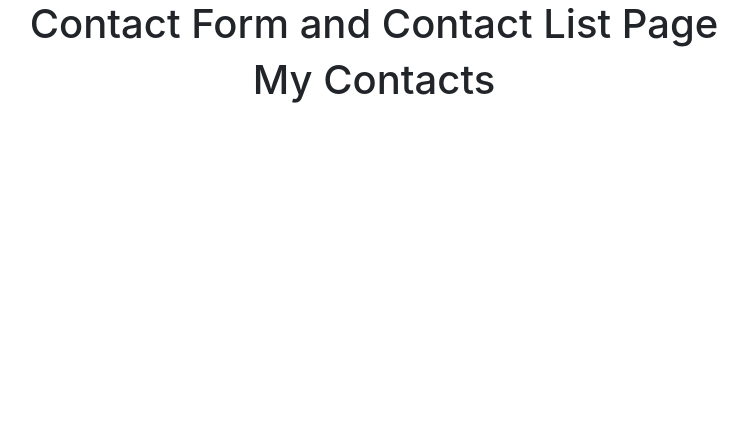
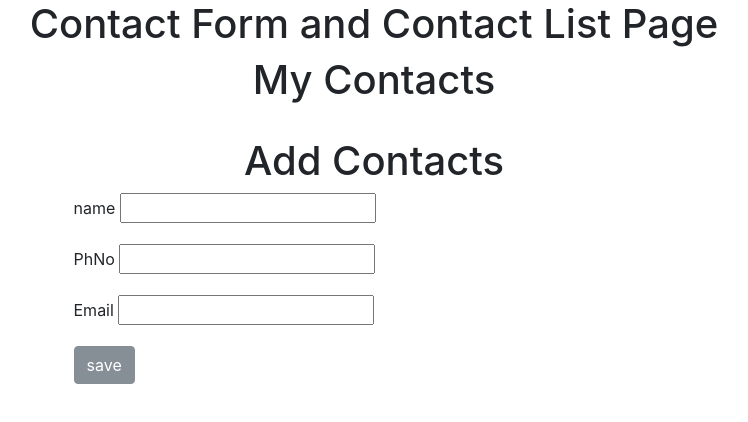
Before and after one commit to hari-kaboom/contacts-app, a website: page public/index.html in a window 1280 px wide. Shown: the whole page, without its empty margins (266-1014 px from the left). Drawn offline with nearby package versions, Linux system fonts and the light colour scheme; no server answers.

Commit message:
Update index.html

```diff
--- a/public/index.html
+++ b/public/index.html
@@ -14,7 +14,7 @@
     <script src="https://cdnjs.cloudflare.com/ajax/libs/popper.js/1.12.3/umd/popper.min.js" integrity="sha384-vFJXuSJphROIrBnz7yo7oB41mKfc8JzQZiCq4NCceLEaO4IHwicKwpJf9c9IpFgh" crossorigin="anonymous"></script>
     <link rel="stylesheet" href="https://maxcdn.bootstrapcdn.com/bootstrap/4.0.0-beta.2/css/bootstrap.min.css" integrity="sha384-PsH8R72JQ3SOdhVi3uxftmaW6Vc51MKb0q5P2rRUpPvrszuE4W1povHYgTpBfshb" crossorigin="anonymous">
     <script src="https://maxcdn.bootstrapcdn.com/bootstrap/4.0.0-beta.2/js/bootstrap.min.js" integrity="sha384-alpBpkh1PFOepccYVYDB4do5UnbKysX5WZXm3XxPqe5iKTfUKjNkCk9SaVuEZflJ" crossorigin="anonymous"></script>
-
+    <script src='add_contacts.js'></script>
         <script src="contacts.js"></script>
         <script src="index.js"></script>
     </head>
@@ -23,6 +23,9 @@
 
 
     <h1 class="text-center">My Contacts</h1>
+
+
+
     <div class="'container mx-4">
 
         <div class="row" mx-2 >
@@ -33,6 +36,33 @@
         <div class="row" id="product-list">
 
         </div>
+    </div>
+        <div class=" p-4">
+            <h1 class="text-center">Add Contacts</h1>
+            <div class="row">
+                <div class="col"></div>
+                <div class="col-6">
+                    <form>
+                        <div class="form-group">
+                            <label for="name">name</label>
+                            <input type="text"  id="name">
+                        </div>
+
+                        <div class="form-group">
+                            <label for="phno">PhNo</label>
+                            <input type="text"  id="phno">
+                        </div>
+                        <div class="form-group">
+                            <label for="email">Email</label>
+                            <input type="text"  id="email">
+                        </div>
+
+                    </form>
+                    <button id="btnproductadd" class="btn btn-secondary">save</button>
+                </div>
+                <div class="col"></div>
+            </div>
+
 
 
 
```
